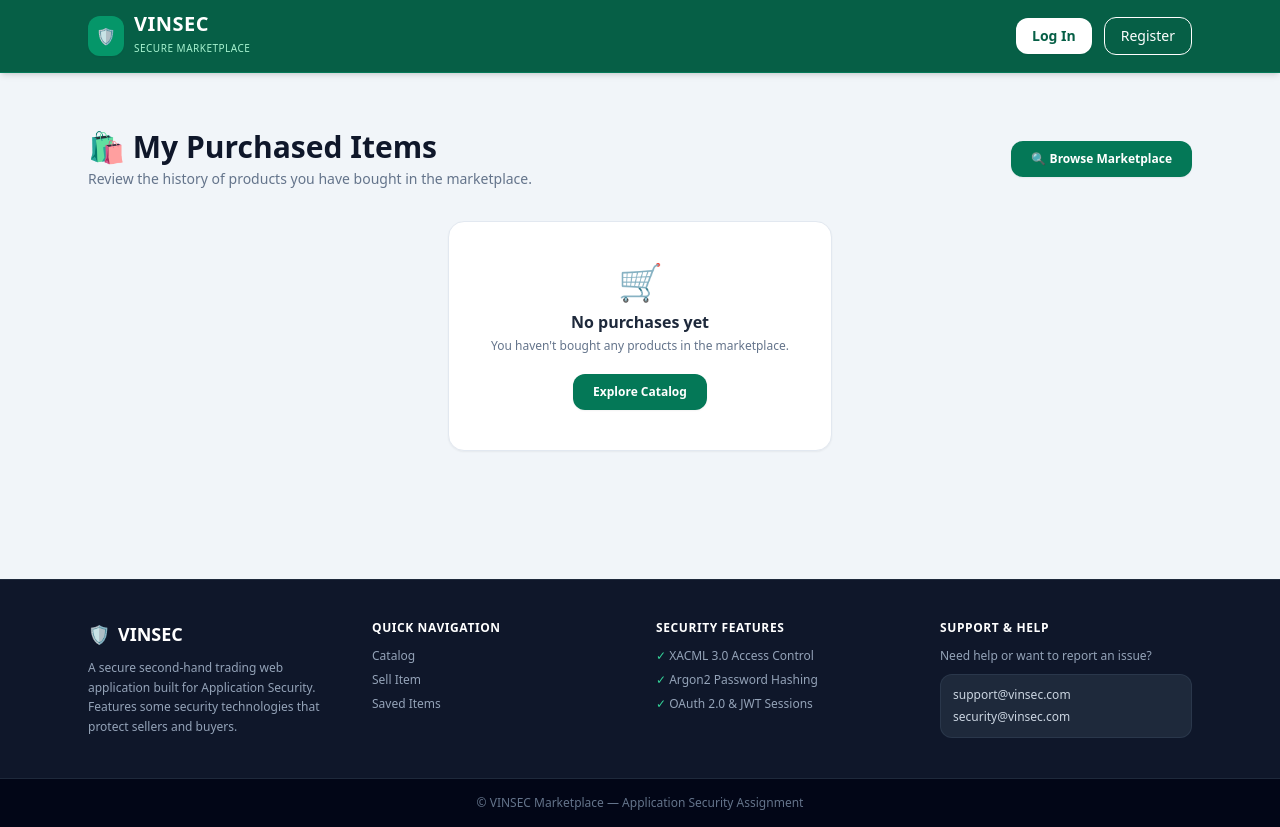
After one commit to Marinafabregat/AS-Labs, a FastAPI app: template templates/purchased.html in a window 1280 px wide. The commit adds this page. Run offline with FastAPI, Linux system fonts and the light colour scheme; the template is opened without the code that fills it, so the values that code supplies are empty; some libraries are stand-ins or nearby versions.

Commit message:
Purchased añadido

```diff
--- a/templates/base.html
+++ b/templates/base.html
@@ -32,6 +32,7 @@
                     </a>
                     <a href="/items/my-items" class="hover:text-emerald-200 transition px-2 py-1">📦 My Items</a>
                     <a href="/items/liked" class="hover:text-emerald-200 transition px-2 py-1">❤️ Saved</a>
+                    <a href="/items/purchased" class="hover:text-emerald-200 transition px-2 py-1"> 🛒 Purchased</a>
                     <a href="/users/profile" class="hover:text-emerald-200 transition px-2 py-1">Profile ({{ user.username }})</a>
                     <a href="/users/logout" class="bg-rose-600 hover:bg-rose-700 text-white px-3 py-1.5 rounded-lg transition text-xs font-semibold shadow-sm">Logout</a>
                 {% else %}
--- /dev/null
+++ b/templates/purchased.html
@@ -0,0 +1,77 @@
+{% extends "base.html" %}
+
+{% block title %}My Purchases - VINSEC Marketplace{% endblock %}
+
+{% block content %}
+<div class="max-w-6xl mx-auto my-6">
+
+    <!-- Header Section -->
+    <div class="flex flex-col sm:flex-row justify-between items-start sm:items-center gap-4 mb-8">
+        <div>
+            <h1 class="text-3xl font-black text-slate-900">🛍️ My Purchased Items</h1>
+            <p class="text-slate-500 text-xs sm:text-sm mt-1">Review the history of products you have bought in the marketplace.</p>
+        </div>
+        <a href="/" class="bg-emerald-700 hover:bg-emerald-800 text-white font-bold py-2.5 px-5 rounded-xl text-xs transition shadow-sm">
+            🔍 Browse Marketplace
+        </a>
+    </div>
+
+    <!-- Purchased Items Grid -->
+    {% if items %}
+        <div class="grid grid-cols-1 sm:grid-cols-2 md:grid-cols-3 lg:grid-cols-4 gap-6">
+            {% for item in items %}
+                <div class="bg-white rounded-2xl shadow-sm border border-slate-200 overflow-hidden flex flex-col justify-between hover:shadow-md transition">
+                    <div>
+                        <!-- Image Thumbnail & Badges -->
+                        <div class="h-44 bg-slate-100 overflow-hidden relative">
+                            {% if item.image_filename %}
+                                <img src="/uploads/{{ item.image_filename }}" alt="{{ item.title }}" class="w-full h-full object-cover">
+                            {% else %}
+                                <div class="w-full h-full flex items-center justify-center text-slate-400 text-xs font-medium">No Image</div>
+                            {% endif %}
+
+                            <!-- Price Tag -->
+                            <span class="absolute top-2.5 right-2.5 bg-slate-900/80 text-white text-[11px] font-bold px-2.5 py-0.5 rounded-full backdrop-blur-sm">
+                                {{ "%.2f"|format(item.price) }} €
+                            </span>
+
+                            <!-- Status Badge -->
+                            <div class="absolute top-2.5 left-2.5">
+                                <span class="bg-blue-600 text-white text-[10px] font-extrabold px-2 py-0.5 rounded-md uppercase tracking-wider shadow-sm">
+                                    ✓ Purchased
+                                </span>
+                            </div>
+                        </div>
+
+                        <!-- Card Info -->
+                        <div class="p-4">
+                            <span class="text-[10px] font-semibold text-slate-400 uppercase tracking-wider block mb-0.5">Item #{{ item.id }}</span>
+                            <h3 class="font-bold text-slate-900 truncate text-sm mb-1">{{ item.title }}</h3>
+                            <p class="text-slate-500 text-xs line-clamp-2">{{ item.description }}</p>
+                        </div>
+                    </div>
+
+                    <!-- Actions -->
+                    <div class="p-4 pt-0">
+                        <a href="/items/{{ item.id }}"
+                           class="block w-full text-center bg-emerald-50 hover:bg-emerald-100 text-emerald-800 font-bold py-2 rounded-xl text-xs transition">
+                            View Details
+                        </a>
+                    </div>
+                </div>
+            {% endfor %}
+        </div>
+    {% else %}
+        <!-- Empty Purchases State -->
+        <div class="bg-white rounded-2xl p-10 text-center border border-slate-200 max-w-sm mx-auto my-8 shadow-sm">
+            <span class="text-4xl block mb-2">🛒</span>
+            <h3 class="text-base font-bold text-slate-800 mb-1">No purchases yet</h3>
+            <p class="text-slate-500 text-xs mb-5">You haven't bought any products in the marketplace.</p>
+            <a href="/" class="inline-block bg-emerald-700 hover:bg-emerald-800 text-white font-bold px-5 py-2.5 rounded-xl transition text-xs shadow-sm">
+                Explore Catalog
+            </a>
+        </div>
+    {% endif %}
+
+</div>
+{% endblock %}
```
Also changed, not shown: routes/items.py (+44 -22 lines).
